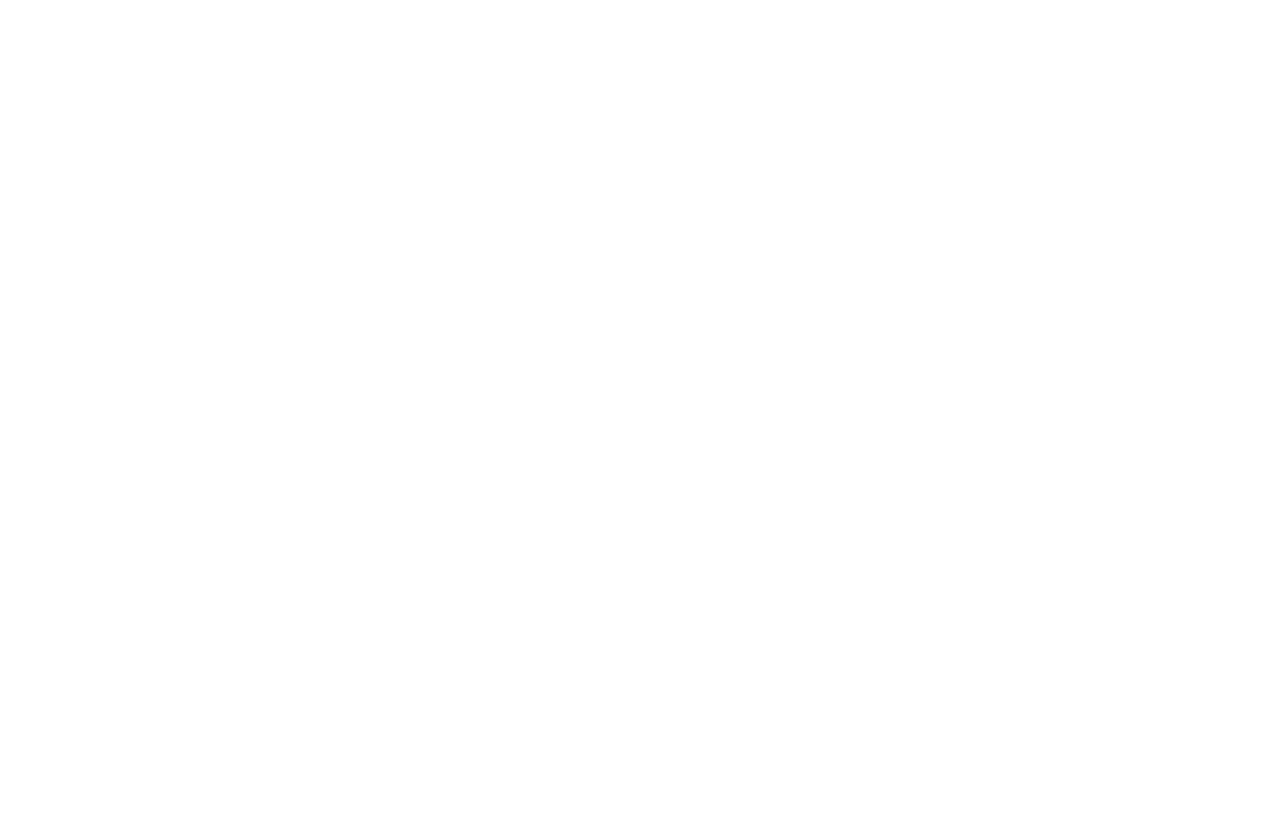
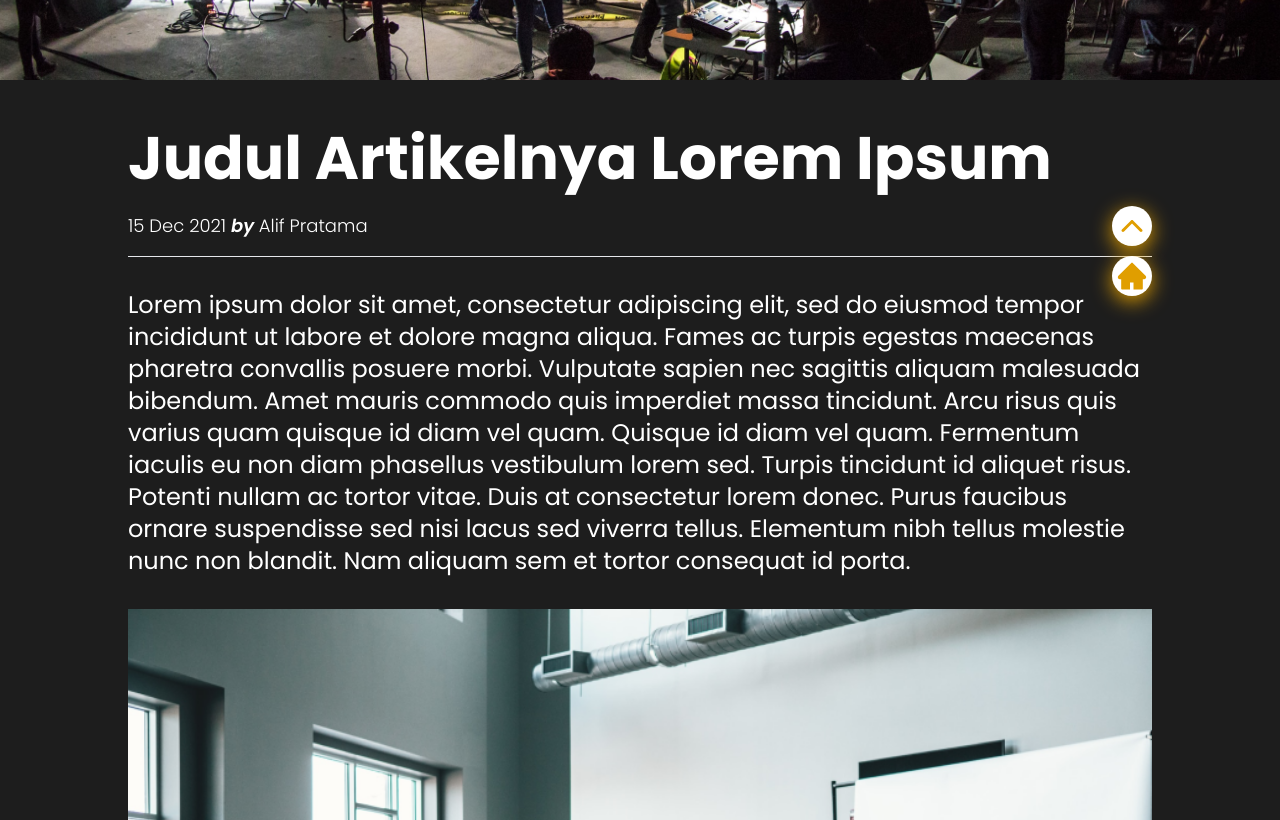
Before and after one commit to akramfirmansyah/bero-setudio, a Next.js app: page /jurnal/jurnal1 in a window 1280 px wide. Before the commit this address had no page. Shown: the part 480-1300 px from the top of the page. Before the commit the page ends 800 px from the top, so only its background shows below. Built offline with nearby package versions, Linux system fonts and the light colour scheme.

Commit message:
add Jurnal Content

```diff
--- a/package.json
+++ b/package.json
@@ -15,6 +15,7 @@
     "react": "17.0.2",
     "react-dom": "17.0.2",
     "react-icons": "^4.3.1",
+    "react-indiana-drag-scroll": "^2.1.0",
     "react-responsive-carousel": "^3.2.23",
     "sass": "^1.49.9"
   },
--- a/pages/jurnal.jsx
+++ b/pages/jurnal.jsx
@@ -18,12 +18,12 @@
 export default function Jurnal() {
   // Variabel
   var jurnalCont = [
-    {id:1, link:'1', img:img001, title:'Judul artikel ipsum', date:'15 Dec 2021', publish:'Alif pratama'},
-    {id:2, link:'2', img:img002, title:'Judul artikel ipsum', date:'15 Dec 2021', publish:'Alif pratama'},
-    {id:3, link:'3', img:img003, title:'Judul artikel ipsum', date:'15 Dec 2021', publish:'Alif pratama'},
-    {id:4, link:'4', img:img004, title:'Judul artikel ipsum', date:'15 Dec 2021', publish:'Alif pratama'},
-    {id:5, link:'5', img:img005, title:'Judul artikel ipsum', date:'15 Dec 2021', publish:'Alif pratama'},
-    {id:6, link:'6', img:img006, title:'Judul artikel ipsum', date:'15 Dec 2021', publish:'Alif pratama'}
+    {id:1, link:'jurnal1', img:img001, title:'Judul artikel ipsum', date:'15 Dec 2021', publish:'Alif pratama'},
+    {id:2, link:'jurnal2', img:img002, title:'Judul artikel ipsum', date:'15 Dec 2021', publish:'Alif pratama'},
+    {id:3, link:'jurnal3', img:img003, title:'Judul artikel ipsum', date:'15 Dec 2021', publish:'Alif pratama'},
+    {id:4, link:'jurnal4', img:img004, title:'Judul artikel ipsum', date:'15 Dec 2021', publish:'Alif pratama'},
+    {id:5, link:'jurnal5', img:img005, title:'Judul artikel ipsum', date:'15 Dec 2021', publish:'Alif pratama'},
+    {id:6, link:'jurnal6', img:img006, title:'Judul artikel ipsum', date:'15 Dec 2021', publish:'Alif pratama'}
   ]
 
   return (
--- /dev/null
+++ b/pages/jurnal/jurnal1.jsx
@@ -0,0 +1,193 @@
+import Image from "next/image"
+import Link from "next/link"
+import ScrollContainer from 'react-indiana-drag-scroll'
+
+// Component
+import Navlogo from "../../component/Navlogo/Navlogo"
+import Navbottom from "../../component/Navbottom/Navbottom"
+import Footer from "../../component/Footer/Footer"
+
+// Image
+import Banner from '../../public/Jurnal/Isi Jurnal/unsplash_br2HgQuvq6I.png'
+import image01 from '../../public/Jurnal/Isi Jurnal/unsplash_G95AReIh_Ko.png'
+import image02 from '../../public/Jurnal/Isi Jurnal/unsplash_f3P6xfrj2P8.png'
+import image03 from '../../public/Jurnal/Isi Jurnal/unsplash_xYkVtNlkWOE.png'
+import image04 from '../../public/Jurnal/Isi Jurnal/unsplash_F2h_WbKnX4o.png'
+
+import more01 from '../../public/Jurnal/Isi Jurnal/unsplash_ZSPBhokqDMc.png'
+import more02 from '../../public/Jurnal/Isi Jurnal/unsplash_BHOcoo6dr0E.png'
+import more03 from '../../public/Jurnal/Isi Jurnal/unsplash_Y2oE2uNLSrs.png'
+import more04 from '../../public/Jurnal/Isi Jurnal/unsplash_lhltMGdohc8.png'
+import more05 from '../../public/Jurnal/Isi Jurnal/unsplash_qC2n6RQU4Vw.png'
+import more06 from '../../public/Jurnal/Isi Jurnal/unsplash_qWwpHwip31M.png'
+
+// Variabel
+const title = 'Judul Artikelnya Lorem Ipsum'
+const titlemore = 'Judul Artikelnya Beneran Lorem Ipsum'
+const datepublish = '15 Dec 2021'
+const publisher = 'Alif Pratama'
+const writer = 'Alif Pratama'
+const photo = 'Unsplash'
+
+const moreJurnals = [
+    {id: 1, image:more01, title:titlemore, date:datepublish, publisher:publisher},
+    {id: 2, image:more02, title:titlemore, date:datepublish, publisher:publisher},
+    {id: 3, image:more01, title:titlemore, date:datepublish, publisher:publisher},
+    {id: 4, image:more03, title:titlemore, date:datepublish, publisher:publisher},
+    {id: 5, image:more04, title:titlemore, date:datepublish, publisher:publisher},
+    {id: 6, image:more05, title:titlemore, date:datepublish, publisher:publisher},
+    {id: 7, image:more06, title:titlemore, date:datepublish, publisher:publisher},
+]
+
+const jurnal1 = ()=> {
+    return (
+      <div className="bg-jurnal">
+        {/* Navbar Top */}
+        <Navlogo class="fixed top-6 left-[10%] z-50" />
+
+        {/* Navbar Bottom */}
+        <Navbottom class="fixed bottom-6 right-[10%] z-50 flex flex-col justify-between h-[90px]" />
+        {/* Banner */}
+        <figure className="relative w-full h-[70vh]">
+          <Image src={Banner} layout="fill" objectFit="cover" />
+        </figure>
+
+        {/* Jurnal Content */}
+        <div className="w-full flex justify-center text-white">
+          <div className="w-4/5 border-b mb-10">
+            <div className="w-full mt-12 border-b mb-8">
+              <h3 className="font-bold text-6xl mb-6 capitalize">{title}</h3>
+              <p className=" font-semibold text-lg italic mb-4">
+                <span className=" font-light not-italic">{datepublish}</span> by{" "}
+                <span className=" font-light not-italic">{publisher}</span>
+              </p>
+            </div>
+            <div className=" text-2xl">
+              <p>
+                Lorem ipsum dolor sit amet, consectetur adipiscing elit, sed do
+                eiusmod tempor incididunt ut labore et dolore magna aliqua.
+                Fames ac turpis egestas maecenas pharetra convallis posuere
+                morbi. Vulputate sapien nec sagittis aliquam malesuada bibendum.
+                Amet mauris commodo quis imperdiet massa tincidunt. Arcu risus
+                quis varius quam quisque id diam vel quam. Quisque id diam vel
+                quam. Fermentum iaculis eu non diam phasellus vestibulum lorem
+                sed. Turpis tincidunt id aliquet risus. Potenti nullam ac tortor
+                vitae. Duis at consectetur lorem donec. Purus faucibus ornare
+                suspendisse sed nisi lacus sed viverra tellus. Elementum nibh
+                tellus molestie nunc non blandit. Nam aliquam sem et tortor
+                consequat id porta.
+              </p>
+
+              <figure className="relative w-full my-8">
+                <Image src={image01} layout="responsive" />
+              </figure>
+
+              <p>
+                Sed augue lacus viverra vitae congue eu. Euismod nisi porta
+                lorem mollis aliquam. Pellentesque id nibh tortor id aliquet.
+                Placerat orci nulla pellentesque dignissim enim sit amet
+                venenatis urna. Nulla porttitor massa id neque. Porttitor lacus
+                luctus accumsan tortor posuere ac ut consequat. Odio tempor orci
+                dapibus ultrices in. Consequat id porta nibh venenatis cras sed
+                felis. Sit amet commodo nulla facilisi nullam vehicula ipsum.
+                Neque aliquam vestibulum morbi blandit cursus risus at. Interdum
+                varius sit amet mattis vulputate. Tellus in hac habitasse platea
+                dictumst vestibulum rhoncus est. Scelerisque mauris pellentesque
+                pulvinar pellentesque. Elementum integer enim neque volutpat ac
+                tincidunt vitae semper quis. Elit scelerisque mauris
+                pellentesque pulvinar pellentesque habitant. Ultricies mi quis
+                hendrerit dolor magna eget est lorem. Sapien pellentesque
+                habitant morbi tristique senectus.
+              </p>
+
+              <figure className="relative w-full my-8">
+                <Image src={image02} layout="responsive" />
+              </figure>
+
+              <p>
+                Viverra nam libero justo laoreet. Nibh praesent tristique magna
+                sit amet purus gravida quis blandit. Id volutpat lacus laoreet
+                non curabitur gravida. Tellus molestie nunc non blandit. Feugiat
+                nisl pretium fusce id velit. Tortor vitae purus faucibus ornare
+                suspendisse sed nisi lacus. Enim facilisis gravida neque
+                convallis a cras semper. Lobortis feugiat vivamus at augue eget
+                arcu dictum varius duis. Varius duis at consectetur lorem donec.
+                Ut sem nulla pharetra diam sit. Purus ut faucibus pulvinar
+                elementum integer enim. Volutpat maecenas volutpat blandit
+                aliquam etiam. Amet mattis vulputate enim nulla aliquet. Amet
+                consectetur adipiscing elit duis tristique sollicitudin nibh.
+              </p>
+
+              <figure className="relative w-full my-8">
+                <Image src={image03} layout="responsive" />
+              </figure>
+              <figure className="relative w-full my-8">
+                <Image src={image04} layout="responsive" />
+              </figure>
+
+              <p>
+                Etiam erat velit scelerisque in dictum non consectetur a.
+                Vestibulum sed arcu non odio euismod lacinia at quis risus.
+                Aliquet risus feugiat in ante metus dictum at tempor commodo.
+                Viverra aliquet eget sit amet tellus cras. Morbi tristique
+                senectus et netus et malesuada fames ac turpis. Massa eget
+                egestas purus viverra accumsan in nisl. Fames ac turpis egestas
+                sed tempus urna. Est placerat in egestas erat imperdiet sed
+                euismod nisi. Aliquam etiam erat velit scelerisque in dictum non
+                consectetur a. Facilisis mauris sit amet massa vitae tortor
+                condimentum.
+              </p>
+            </div>
+            <div className=" flex mt-8 mb-7 text-lg">
+              <div className=" mr-8">
+                <p className=" font-semibold italic text-[#515151]">Writer</p>
+                <p className=" font-light">{writer}</p>
+              </div>
+              <div>
+                <p className=" font-semibold italic text-[#515151]">Photo</p>
+                <p className=" font-light">{photo}</p>
+              </div>
+            </div>
+          </div>
+        </div>
+
+        {/* More Jurnal */}
+        <div className=" text-white w-full flex flex-col">
+          <h3 className=" text-center font-bold text-2xl mb-6">
+            More Journals
+          </h3>
+          <ScrollContainer className="scroll-container w-full overflow-hidden whitespace-nowrap mb-12">
+            {moreJurnals.map((more) => {
+                return (
+                  <div key={more.id} className="w-1/4 inline-block mx-10">
+                    <Link href="#">
+                      <a>
+                        <figure className="relative w-full aspect-video mb-5">
+                          <Image
+                            src={more.image}
+                            layout="fill"
+                            objectFit="cover"
+                          />
+                        </figure>
+                        <figcaption className="">
+                            <h3 className="font-bold text-xl whitespace-normal mb-3">{more.title}</h3>
+                            <p className=" font-light text-xs">{more.date}</p>
+                            <p className=" font-bold text-xs">
+                            by <span className="font-light">{more.publisher}</span>
+                            </p>
+                        </figcaption>
+                      </a>
+                    </Link>
+                  </div>
+                );
+            })}
+          </ScrollContainer>
+        </div>
+
+        {/* Footer */}
+        <Footer />
+      </div>
+    );
+}
+
+export default jurnal1
```
Also changed, not shown: 1 other file (tests, documents, lock files or other folders).
